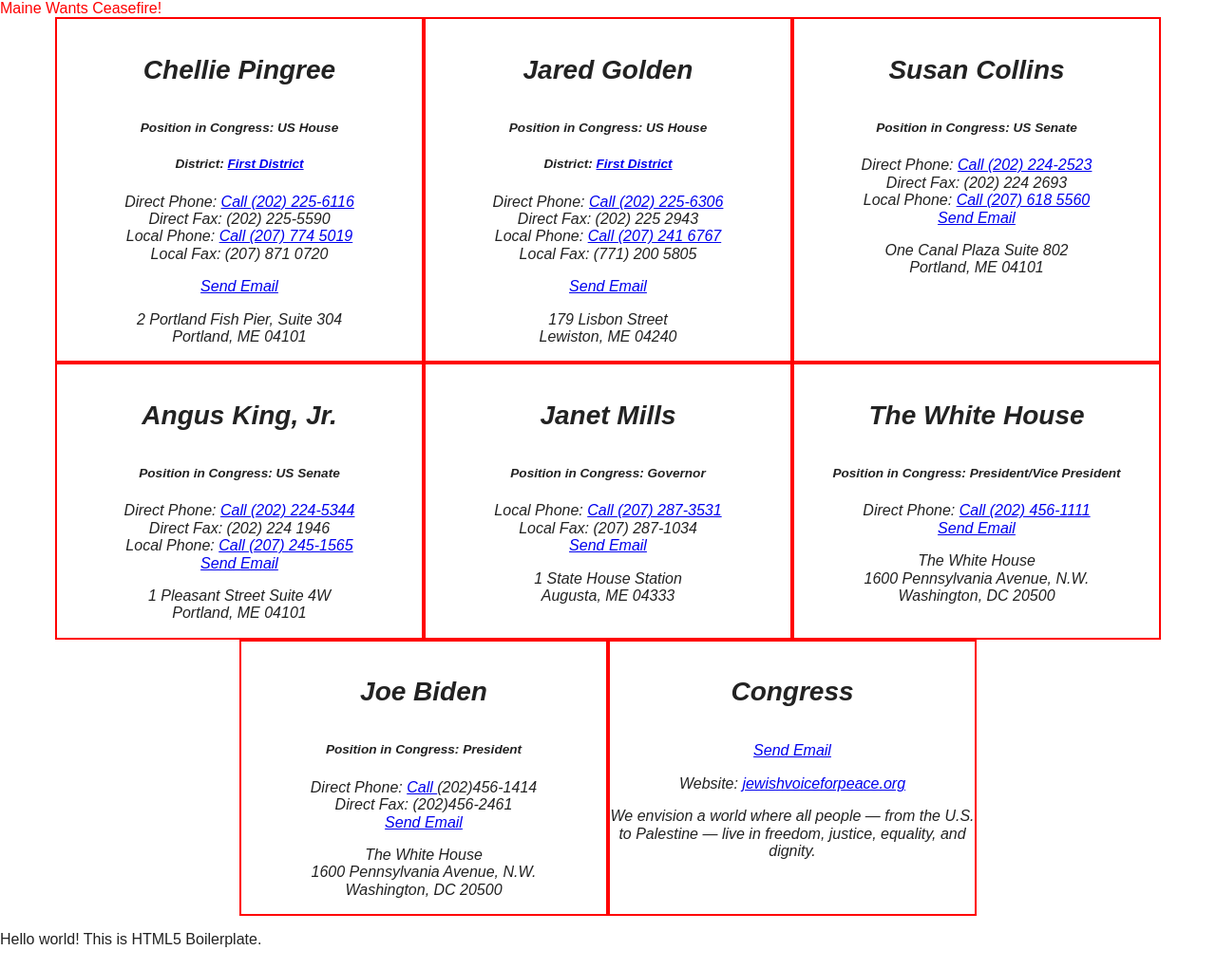
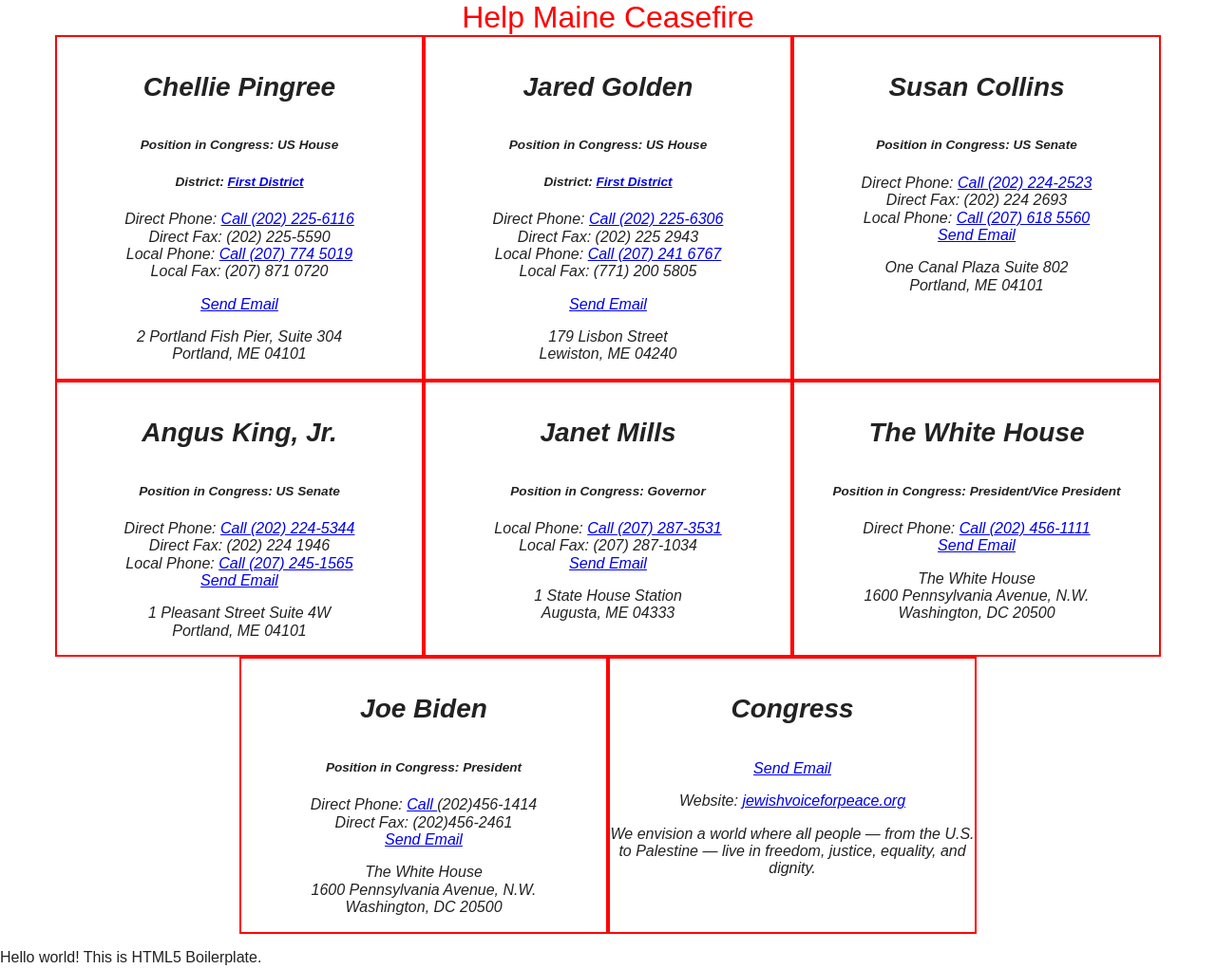
Before and after one commit to vanesa5/help-maine-ceasefire, a website built with Parcel: page index.html in a window 1280 px wide. Shown: the whole page at 95% size. Built offline with nearby package versions, Linux system fonts and the light colour scheme.

Commit message:
Chnage header name

```diff
--- a/css/main.css
+++ b/css/main.css
@@ -92,6 +92,9 @@
 header{
   width: 100%;
   color: red;
+  text-align: center;
+
+  font-size: 2em;
 }
 
 .main{
--- a/index.html
+++ b/index.html
@@ -25,7 +25,7 @@
 <body>
 
   <!-- Add your site or application content here -->
-  <header>Maine Wants Ceasefire!</header>
+  <header>Help Maine Ceasefire</header>
 <div class="main">
   <div class="contact">
     <address>
```
